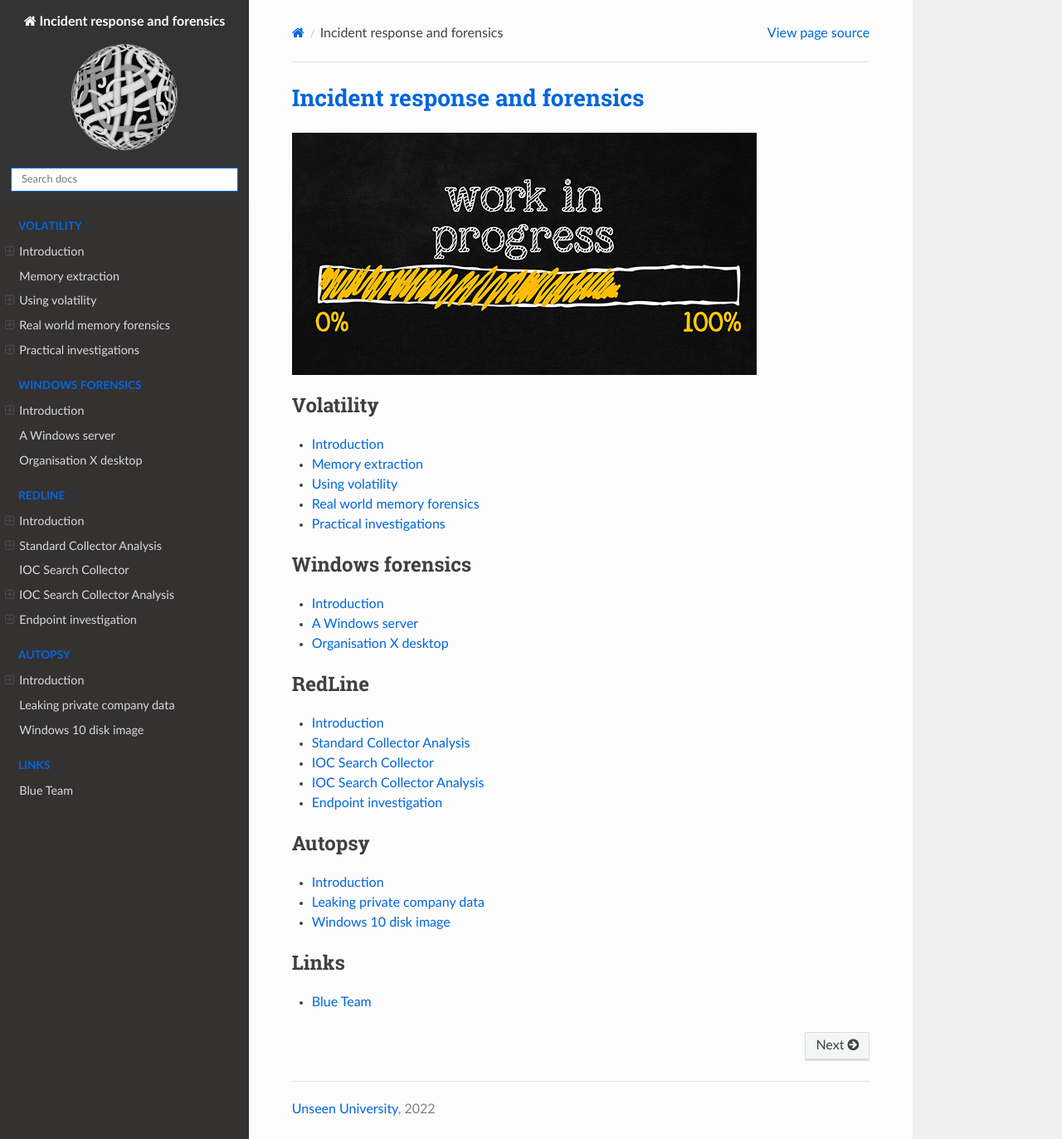
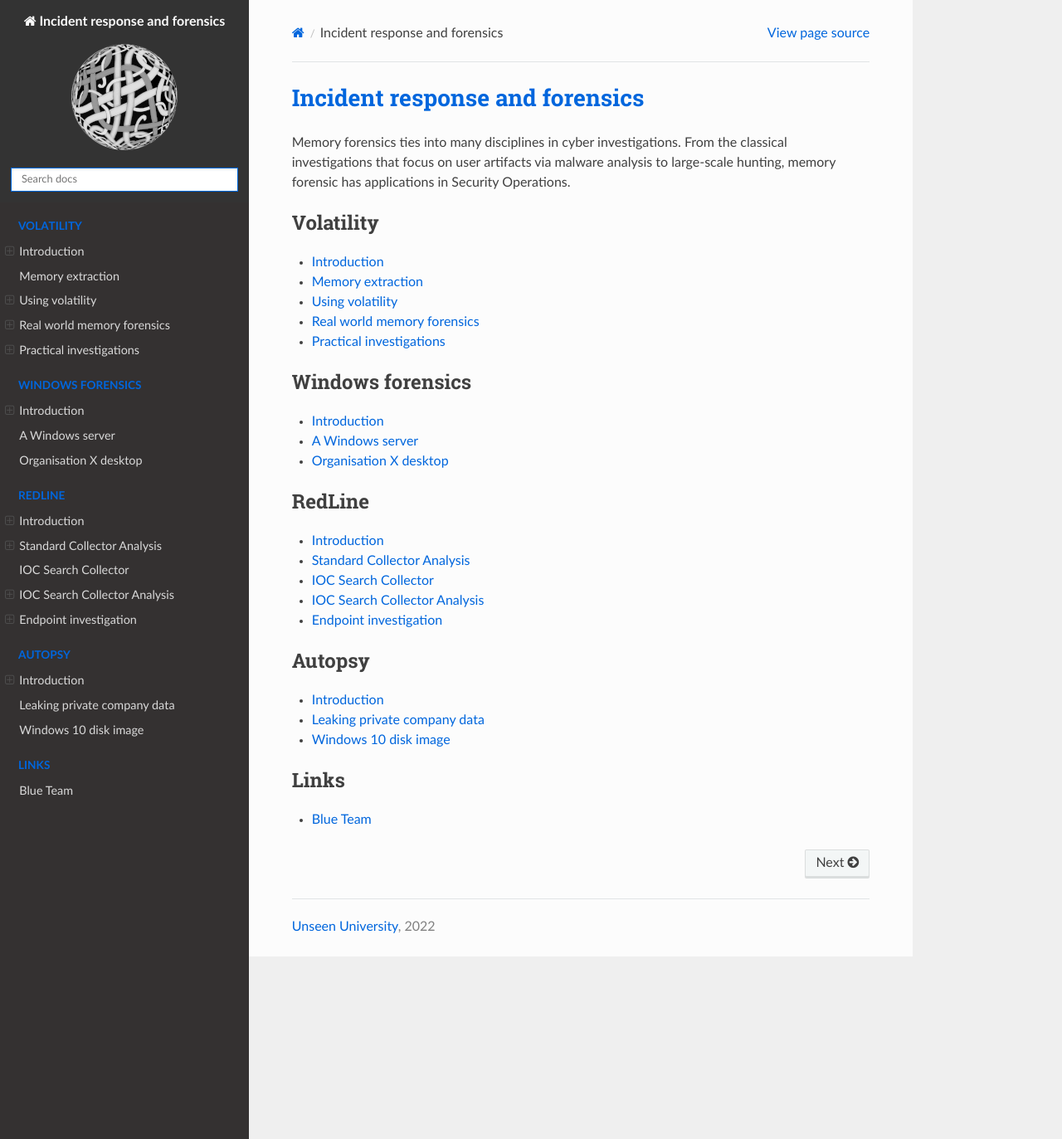
Before and after one commit to tymyrddin/blue-dfir, a Sphinx documentation site: the page built from source/index.rst, in a window 1280 px wide and 1373 px high. Shown: the whole window at 83% size. Built offline with Sphinx 7.4.7 and the Read the Docs theme 2.0.0, drawn with Linux system fonts in a browser that asks for light colours.

Commit message:
Updated index

```diff
--- a/source/index.rst
+++ b/source/index.rst
@@ -1,8 +1,8 @@
 Incident response and forensics
 ===========================================================
 
-.. image:: _static/images/in-progress.png
-  :alt: In progress ...
+Memory forensics ties into many disciplines in cyber investigations. From the classical investigations that focus on
+user artifacts via malware analysis to large-scale hunting, memory forensic has applications in Security Operations.
 
 .. toctree::
    :glob:
```
